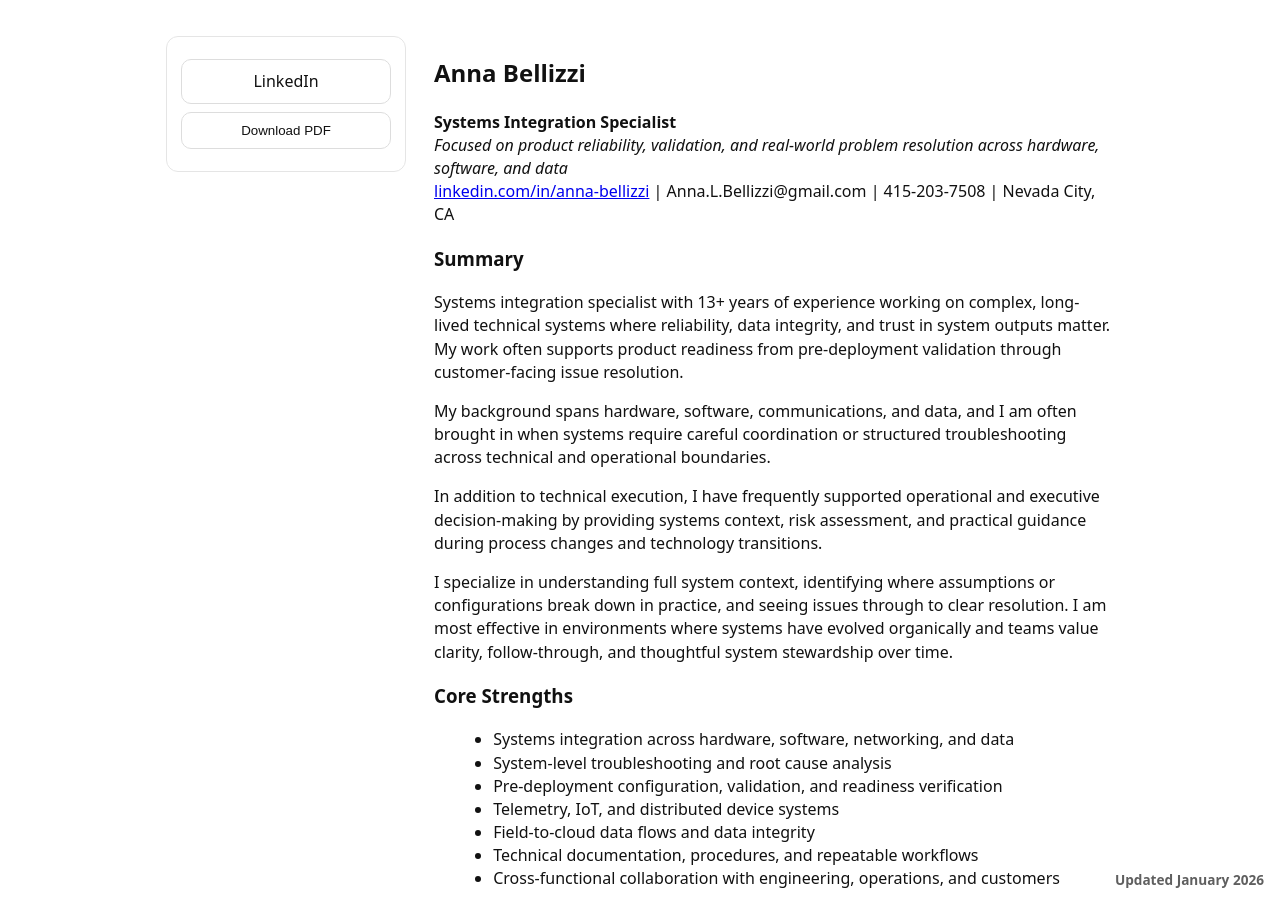
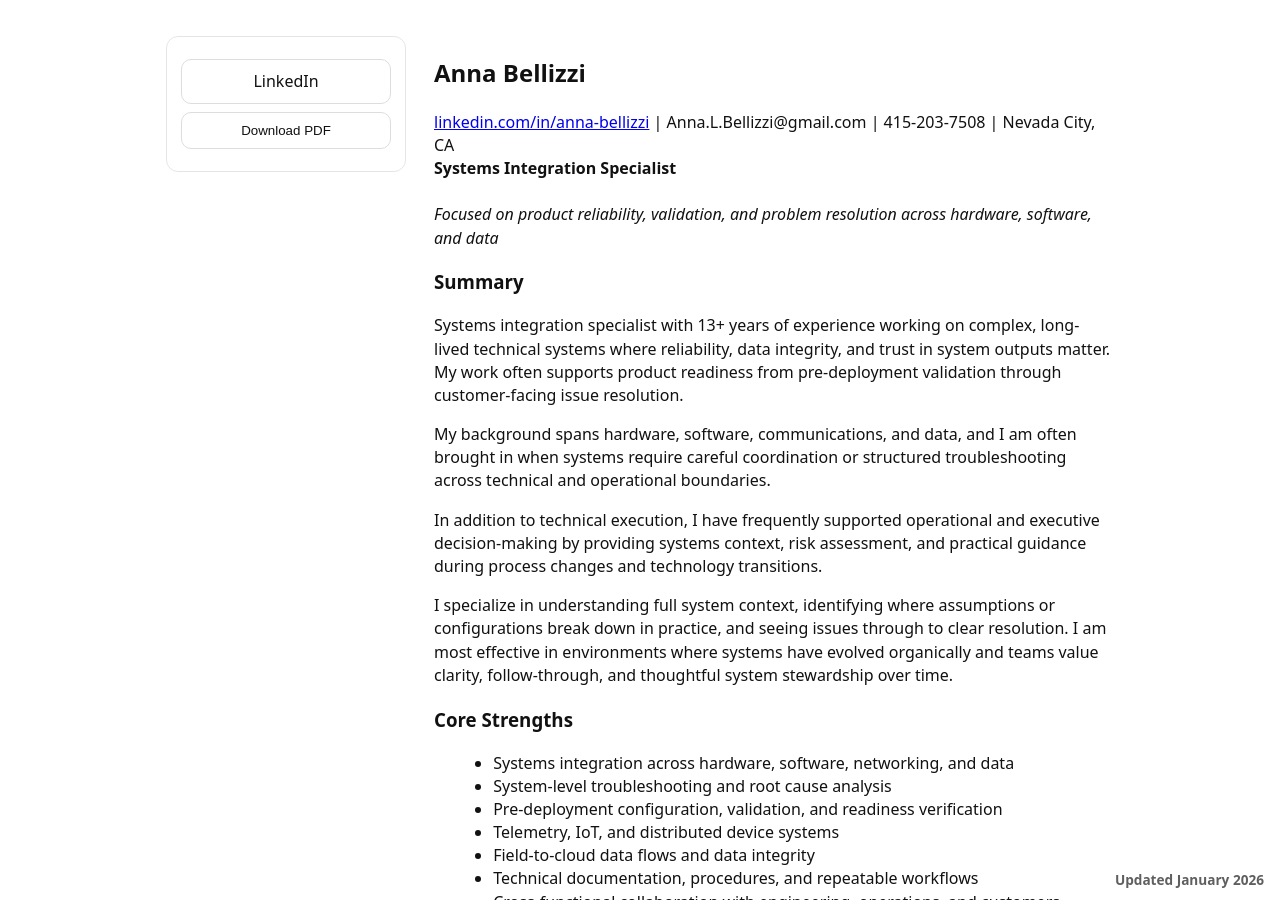
Before and after one commit to jostagirl/PublicResume, a Jekyll site: the page built from index.md, in a window 1280 px wide and 900 px high. Built offline with Jekyll 4.4.1, drawn with Linux system fonts in a browser that asks for light colours; our own code applies the rules of GitHub Pages for plain Markdown files.

Commit message:
Publish resume site update

```diff
--- a/index.md
+++ b/index.md
@@ -2,12 +2,10 @@
 title: Anna Bellizzi | Resume
 ---
 <h2>Anna Bellizzi</h2>
+<a href="https://www.linkedin.com/in/anna-bellizzi/">linkedin.com/in/anna-bellizzi</a> | Anna.L.Bellizzi@gmail.com | 415-203-7508 | Nevada City, CA  <br>
 <strong>Systems Integration Specialist</strong><br/>
-*Focused on product reliability, validation, and real-world problem resolution across hardware, software, and data*
-<a href="https://www.linkedin.com/in/anna-bellizzi/">linkedin.com/in/anna-bellizzi</a> | Anna.L.Bellizzi@gmail.com | 415-203-7508 | Nevada City, CA
-
+*Focused on product reliability, validation, and problem resolution across hardware, software, and data*
 <div class="resume-updated-sticky"><b>Updated January 2026</b></div>
-
 
 ### Summary
 Systems integration specialist with 13+ years of experience working on complex, long-lived technical systems where reliability, data integrity, and trust in system outputs matter. My work often supports product readiness from pre-deployment validation through customer-facing issue resolution.
```
